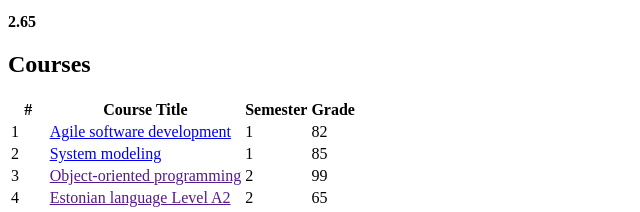
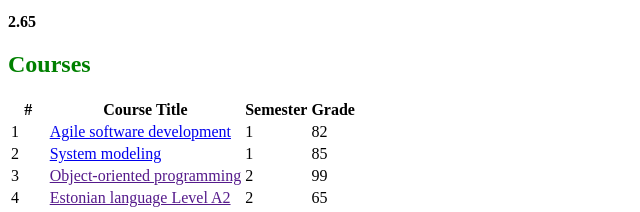
Before and after one commit to GreteNeilinn/web_application_dev, a plain HTML site: page index.html in a window 1280 px wide. Shown: the part 302-514 px from the top of the page, 0-640 px from the left. Drawn offline with Linux system fonts and the light colour scheme.

Commit message:
Update index.html

```diff
--- a/index.html
+++ b/index.html
@@ -27,7 +27,7 @@
         </div>
     </section>
     <section>
-        <h1>Courses</h1>
+        <h1 style="color: green;">Courses</h1>
         <table>
             <thead>
                 <tr>
```
